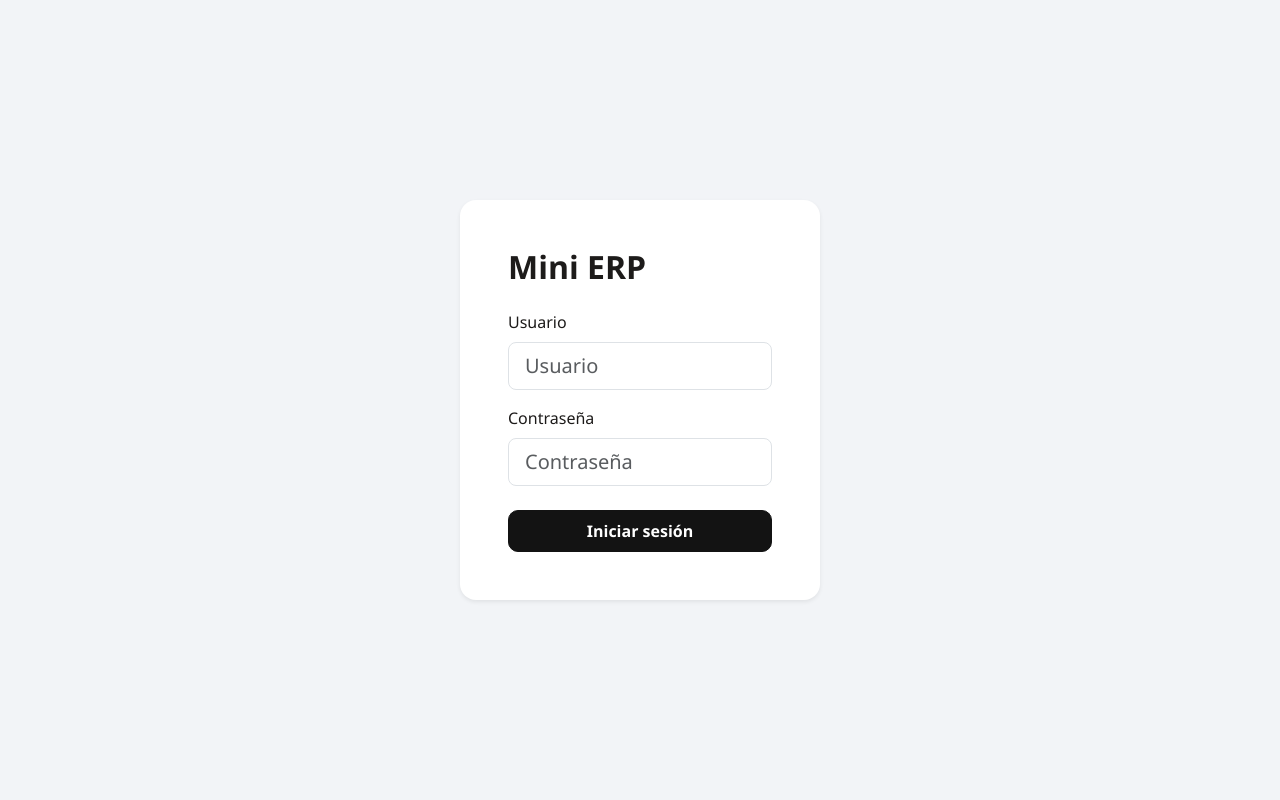
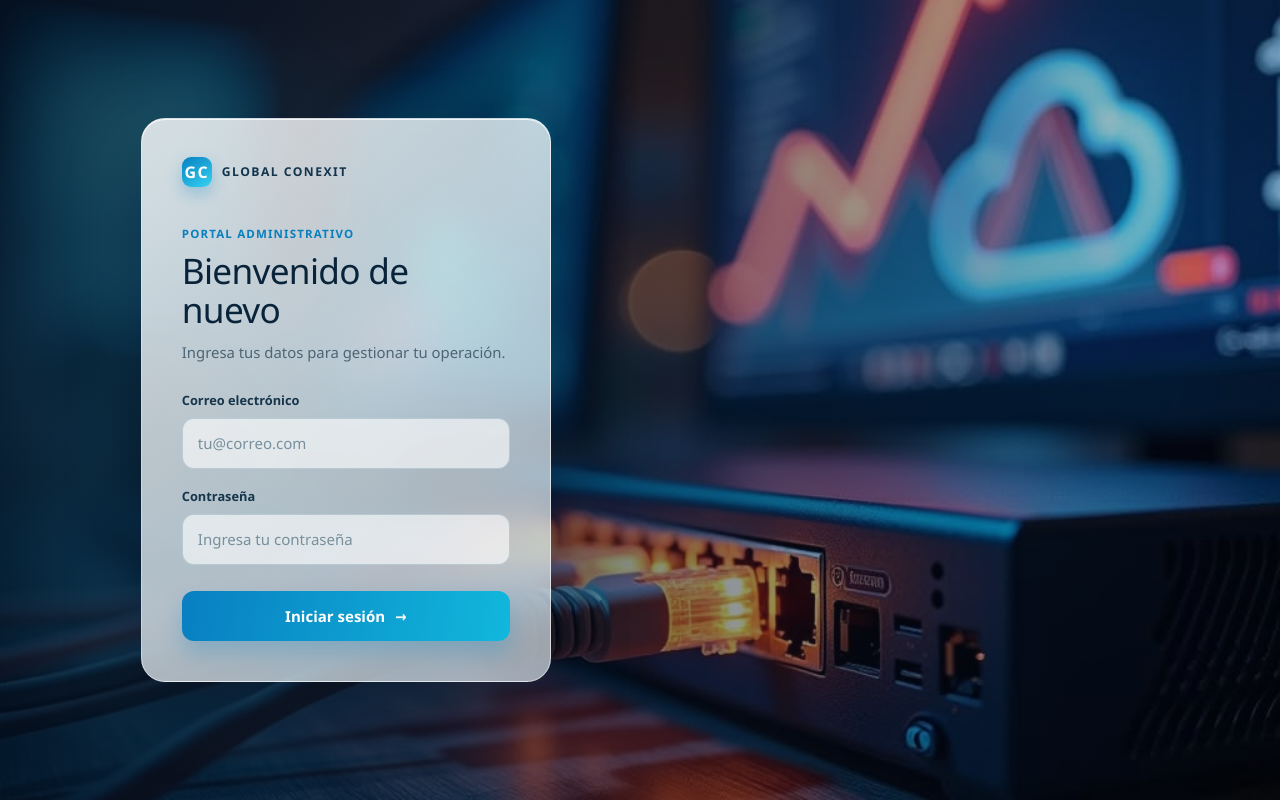
Before and after one commit to davidarias8240-create/PROYECTO-GLOBAL-CONEXIT, a React (Vite) app in the folder mini-erp/: page /admin in a window 1280 px wide. Built offline with nearby package versions, Linux system fonts and the light colour scheme.

Commit message:
modificacion del login administrativo

```diff
--- a/mini-erp/src/components/FormAdmin.jsx
+++ b/mini-erp/src/components/FormAdmin.jsx
@@ -9,16 +9,30 @@ function FormAdmin() {
     };
 
     return (
-        <div className="min-vh-100 d-flex align-items-center justify-content-center" style={{ background: "#f2f4f7" }}>
-            <div className="bg-white rounded-4 shadow-sm p-5" style={{ width: "min(100%, 360px)" }}>
-                <h2 className="mb-4 fw-bold">Mini ERP</h2>
+        <main className="admin-login-page">
+            <div className="admin-login-card">
+                <div className="admin-login-brand">
+                    <span className="admin-login-brand-mark" aria-hidden="true">GC</span>
+                    <span>GLOBAL CONEXIT</span>
+                </div>
+                <div className="admin-login-heading">
+                    <p className="admin-login-eyebrow">Portal administrativo</p>
+                    <h1>Bienvenido de nuevo</h1>
+                    <p>Ingresa tus datos para gestionar tu operación.</p>
+                </div>
                 <form onSubmit={handleSubmit}>
-                    <div className="mb-3 text-start"><label htmlFor="formEmail" className="form-label">Usuario</label><input type="email" id="formEmail" className="form-control form-control-lg" placeholder="Usuario" required /></div>
-                    <div className="mb-4 text-start"><label htmlFor="formPassword" className="form-label">Contraseña</label><input type="password" id="formPassword" className="form-control form-control-lg" placeholder="Contraseña" required /></div>
-                    <button type="submit" className="btn btn-primary w-100 py-2">Iniciar sesión</button>
+                    <div className="admin-login-field">
+                        <label htmlFor="formEmail">Correo electrónico</label>
+                        <input type="email" id="formEmail" placeholder="tu@correo.com" required />
+                    </div>
+                    <div className="admin-login-field">
+                        <label htmlFor="formPassword">Contraseña</label>
+                        <input type="password" id="formPassword" placeholder="Ingresa tu contraseña" required />
+                    </div>
+                    <button type="submit" className="admin-login-submit">Iniciar sesión <span aria-hidden="true">→</span></button>
                 </form>
             </div>
-        </div>
+        </main>
     );
 }
 
--- a/mini-erp/src/components/Navbar.jsx
+++ b/mini-erp/src/components/Navbar.jsx
@@ -1,11 +1,19 @@
+import { useNavigate } from "react-router-dom";
+
 function Navbar() {
+    const navigate = useNavigate();
+
+    const handleLogout = () => {
+        navigate("/");
+    };
+
     return (
         <nav className="navbar">
             <span className="navbar-brand">
                 Panel Administrativo
             </span>
 
-            <button className="logout-btn">
+            <button type="button" className="logout-btn" onClick={handleLogout}>
                 Cerrar sesión
             </button>
         </nav>
--- a/mini-erp/src/index.css
+++ b/mini-erp/src/index.css
@@ -35,6 +35,166 @@ input,
 select,
 textarea {
   font-family: inherit;
+}
+
+/* Acceso administrativo */
+.admin-login-page {
+  min-height: 100vh;
+  display: flex;
+  align-items: center;
+  justify-content: flex-start;
+  padding: 48px clamp(24px, 11vw, 180px);
+  position: relative;
+  overflow: hidden;
+  background:
+    linear-gradient(90deg, rgba(3, 14, 30, 0.82) 0%, rgba(3, 16, 34, 0.5) 46%, rgba(3, 14, 30, 0.2) 100%),
+    url("/subfondo.jpeg") center / cover no-repeat;
+}
+
+.admin-login-page::after {
+  content: "";
+  position: absolute;
+  inset: 0;
+  pointer-events: none;
+  background: radial-gradient(circle at 18% 50%, rgba(55, 206, 255, 0.18), transparent 34%);
+}
+
+.admin-login-card {
+  position: relative;
+  z-index: 1;
+  width: min(100%, 410px);
+  padding: 38px 40px 40px;
+  border: 1px solid rgba(255, 255, 255, 0.48);
+  border-radius: 24px;
+  background: linear-gradient(145deg, rgba(255, 255, 255, 0.82), rgba(238, 249, 255, 0.62));
+  box-shadow: 0 28px 70px rgba(0, 7, 20, 0.35), inset 0 1px rgba(255, 255, 255, 0.75);
+  backdrop-filter: blur(18px);
+  -webkit-backdrop-filter: blur(18px);
+  animation: admin-card-in 0.55s ease both;
+}
+
+.admin-login-brand {
+  display: flex;
+  align-items: center;
+  gap: 10px;
+  color: #12344c;
+  font-size: 0.76rem;
+  font-weight: 800;
+  letter-spacing: 0.12em;
+}
+
+.admin-login-brand-mark {
+  display: grid;
+  width: 30px;
+  height: 30px;
+  place-items: center;
+  border-radius: 9px;
+  color: #fff;
+  background: linear-gradient(145deg, #087fc1, #35d4f2);
+  box-shadow: 0 7px 16px rgba(8, 127, 193, 0.28);
+  font-size: 1rem;
+}
+
+.admin-login-heading {
+  margin: 38px 0 28px;
+}
+
+.admin-login-eyebrow {
+  margin: 0 0 9px;
+  color: #087fbe;
+  font-size: 0.72rem;
+  font-weight: 800;
+  letter-spacing: 0.1em;
+  text-transform: uppercase;
+}
+
+.admin-login-heading h1 {
+  margin: 0;
+  color: #09243a;
+  font-size: clamp(1.8rem, 4vw, 2.2rem);
+  line-height: 1.12;
+  letter-spacing: -0.02em;
+}
+
+.admin-login-heading > p:last-child {
+  margin: 11px 0 0;
+  color: #4e6575;
+  font-size: 0.93rem;
+  line-height: 1.5;
+}
+
+.admin-login-field {
+  margin-bottom: 18px;
+}
+
+.admin-login-field label {
+  display: block;
+  margin-bottom: 8px;
+  color: #17364b;
+  font-size: 0.8rem;
+  font-weight: 700;
+}
+
+.admin-login-field input {
+  width: 100%;
+  padding: 13px 15px;
+  border: 1px solid rgba(33, 102, 133, 0.22);
+  border-radius: 12px;
+  outline: none;
+  color: #0a2940;
+  background: rgba(255, 255, 255, 0.62);
+  font-size: 0.94rem;
+  transition: border-color 0.2s ease, box-shadow 0.2s ease, background 0.2s ease;
+}
+
+.admin-login-field input::placeholder { color: #78909d; }
+
+.admin-login-field input:focus {
+  border-color: #12a9dc;
+  background: rgba(255, 255, 255, 0.86);
+  box-shadow: 0 0 0 4px rgba(18, 169, 220, 0.14);
+}
+
+.admin-login-submit {
+  width: 100%;
+  display: flex;
+  align-items: center;
+  justify-content: center;
+  gap: 10px;
+  margin-top: 26px;
+  padding: 14px 18px;
+  border: 0;
+  border-radius: 12px;
+  color: #fff;
+  background: linear-gradient(100deg, #087fc1, #11b7dc);
+  box-shadow: 0 12px 22px rgba(8, 127, 193, 0.25);
+  cursor: pointer;
+  font-size: 0.94rem;
+  font-weight: 800;
+  transition: transform 0.2s ease, box-shadow 0.2s ease;
+}
+
+.admin-login-submit:hover {
+  box-shadow: 0 15px 28px rgba(8, 127, 193, 0.34);
+  transform: translateY(-2px);
+}
+
+@keyframes admin-card-in {
+  from { opacity: 0; transform: translateX(-18px); }
+  to { opacity: 1; transform: translateX(0); }
+}
+
+@media (max-width: 600px) {
+  .admin-login-page {
+    justify-content: center;
+    padding: 24px 16px;
+    background-position: 62% center;
+  }
+
+  .admin-login-card {
+    padding: 30px 24px 32px;
+    border-radius: 20px;
+  }
 }
 
 /* barra navegacion */
```
